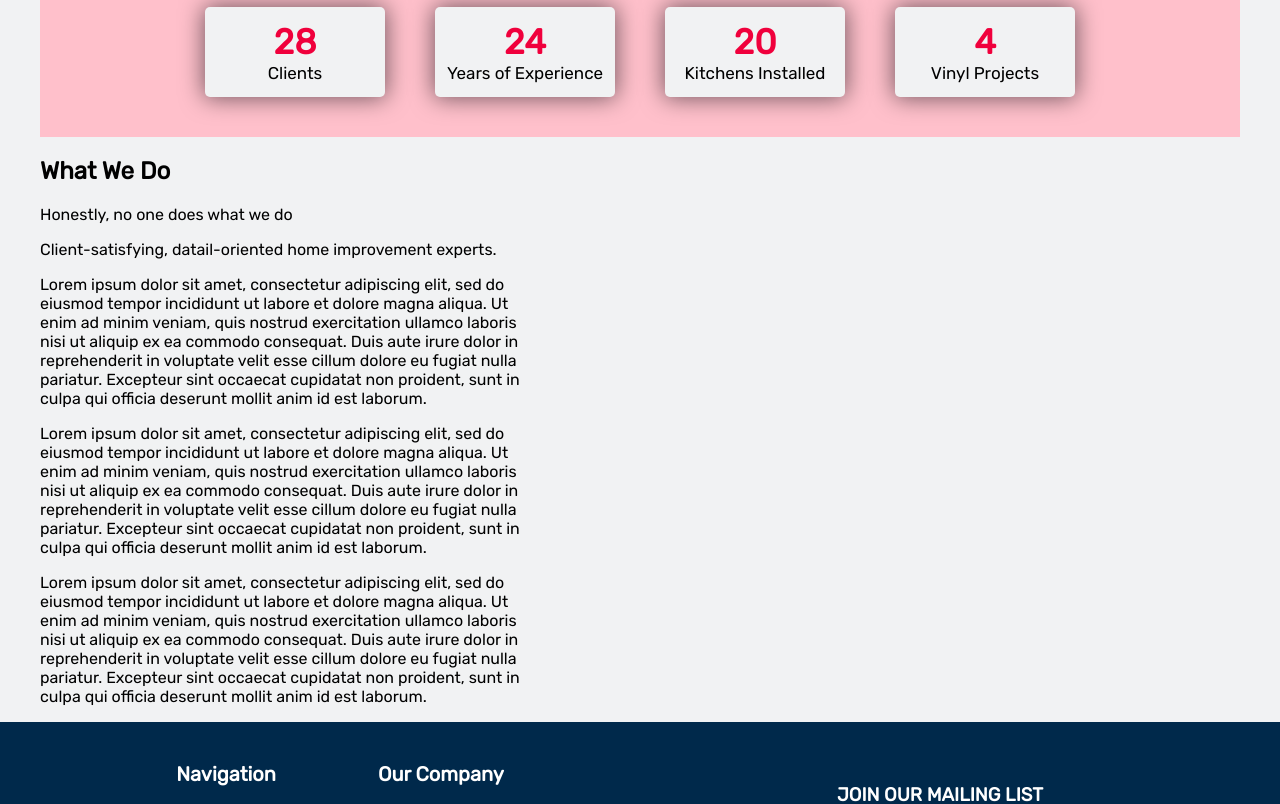
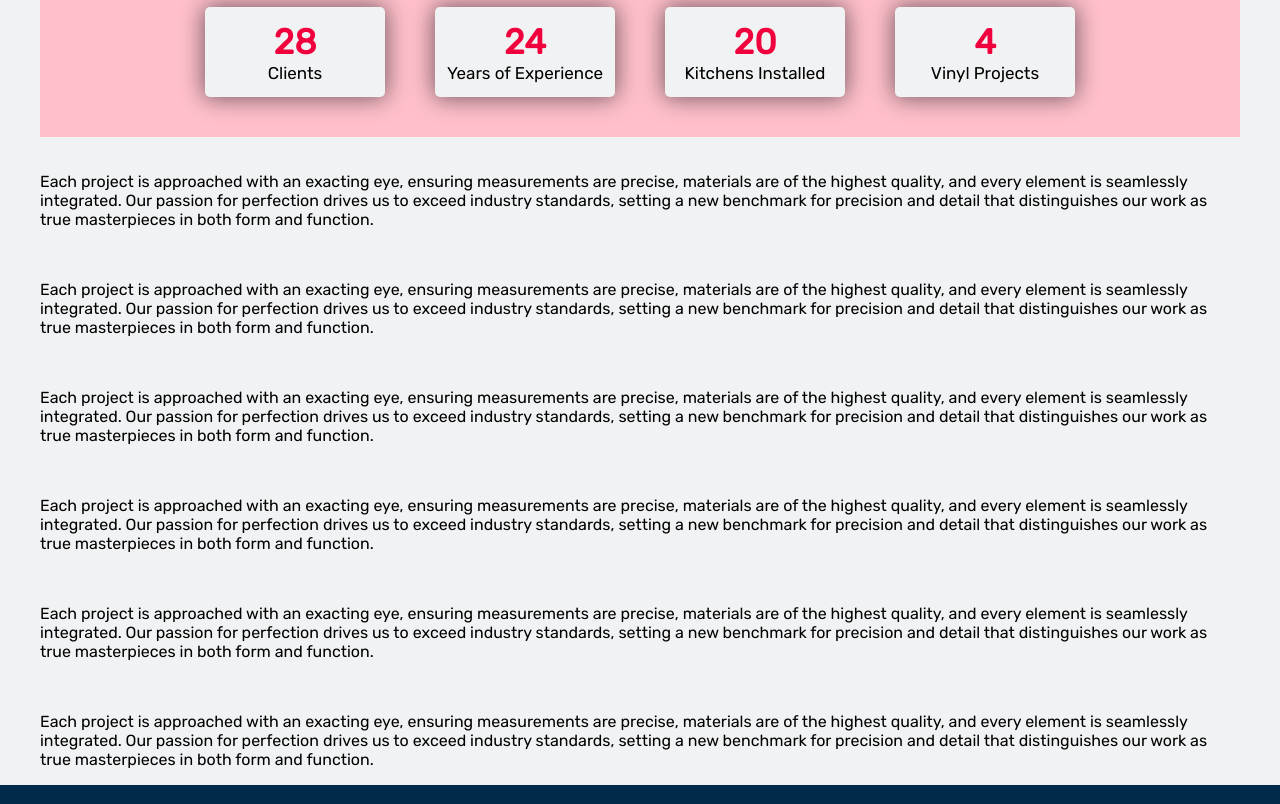
Before and after one commit to propitive/avanti-enterprises, a React (Create React App) app: page /about-us in a window 1280 px wide. Shown: the part 460-1264 px from the top of the page. Built offline with nearby package versions, Linux system fonts and the light colour scheme; a web font is replaced by a local one.

Commit message:
reformatted the about section

```diff
--- a/src/components/About/About.css
+++ b/src/components/About/About.css
@@ -96,31 +96,17 @@
 }
 
 .about__what {
-  display: flex;
-  flex-direction: row;
-  justify-content: space-between;
   width: calc(100% - 80px);
   margin: 0 auto 0;
 }
 
-.about__what-text {
-  width: 500px;
+.about__what-card {
 }
 
-.about__what-text__header {
+.about__what-card__icon {
 }
 
-.about__what-text__title {
-}
-
-.about__what-text__subtitle {
-}
-
-.about__what-text__paragraph {
-}
-
-.about__what-icons {
-  width: 500px;
+.about__what-card__paragraph {
 }
 
 @media screen and (max-width: 1300px) {
--- a/src/components/About/About.js
+++ b/src/components/About/About.js
@@ -1,5 +1,6 @@
 import Header from "../Header/Header";
 import Footer from "../Footer/Footer";
+import facebook from "../../images/icons/facebook.svg";
 import waveBackground from "../../images/about/waveBackground.svg";
 
 function About() {
@@ -8,7 +9,6 @@ function About() {
       <Header />
       <div className="about">
         <div className="about__header">
-          {/* <h2 className="about__header__header">Installation Experts</h2> */}
           <p className="about__header__subtitle">
             Disrupting the overpriced home improvement industry with{" "}
             <a className="about__header__subtitle__emphasis">radically fair</a>{" "}
@@ -46,43 +46,72 @@ function About() {
           </div>
         </div>
         <div className="about__what">
-          <div className="about__what-text">
-            <h2 className="about__what-text__header">What We Do</h2>
-            <p className="about__what-text__title">
-              Honestly, no one does what we do
-            </p>
-            <p className="about__what-text__subtitle">
-              Client-satisfying, datail-oriented home improvement experts.
-            </p>
-            <p className="about__what-text__paragraph">
-              Lorem ipsum dolor sit amet, consectetur adipiscing elit, sed do
-              eiusmod tempor incididunt ut labore et dolore magna aliqua. Ut
-              enim ad minim veniam, quis nostrud exercitation ullamco laboris
-              nisi ut aliquip ex ea commodo consequat. Duis aute irure dolor in
-              reprehenderit in voluptate velit esse cillum dolore eu fugiat
-              nulla pariatur. Excepteur sint occaecat cupidatat non proident,
-              sunt in culpa qui officia deserunt mollit anim id est laborum.
-            </p>
-            <p className="about__what-text__paragraph">
-              Lorem ipsum dolor sit amet, consectetur adipiscing elit, sed do
-              eiusmod tempor incididunt ut labore et dolore magna aliqua. Ut
-              enim ad minim veniam, quis nostrud exercitation ullamco laboris
-              nisi ut aliquip ex ea commodo consequat. Duis aute irure dolor in
-              reprehenderit in voluptate velit esse cillum dolore eu fugiat
-              nulla pariatur. Excepteur sint occaecat cupidatat non proident,
-              sunt in culpa qui officia deserunt mollit anim id est laborum.
-            </p>
-            <p className="about__what-text__paragraph">
-              Lorem ipsum dolor sit amet, consectetur adipiscing elit, sed do
-              eiusmod tempor incididunt ut labore et dolore magna aliqua. Ut
-              enim ad minim veniam, quis nostrud exercitation ullamco laboris
-              nisi ut aliquip ex ea commodo consequat. Duis aute irure dolor in
-              reprehenderit in voluptate velit esse cillum dolore eu fugiat
-              nulla pariatur. Excepteur sint occaecat cupidatat non proident,
-              sunt in culpa qui officia deserunt mollit anim id est laborum.
+          <div className="about__what-card">
+            <img className="about__what-card__icon" img={facebook} />
+            <p className="about__what-card__paragraph">
+              Each project is approached with an exacting eye, ensuring
+              measurements are precise, materials are of the highest quality,
+              and every element is seamlessly integrated. Our passion for
+              perfection drives us to exceed industry standards, setting a new
+              benchmark for precision and detail that distinguishes our work as
+              true masterpieces in both form and function.
             </p>
           </div>
-          <div className="about__what-icons"></div>
+          <div className="about__what-card">
+            <img className="about__what-card__icon" img={facebook} />
+            <p className="about__what-card__paragraph">
+              Each project is approached with an exacting eye, ensuring
+              measurements are precise, materials are of the highest quality,
+              and every element is seamlessly integrated. Our passion for
+              perfection drives us to exceed industry standards, setting a new
+              benchmark for precision and detail that distinguishes our work as
+              true masterpieces in both form and function.
+            </p>
+          </div>
+          <div className="about__what-card">
+            <img className="about__what-card__icon" img={facebook} />
+            <p className="about__what-card__paragraph">
+              Each project is approached with an exacting eye, ensuring
+              measurements are precise, materials are of the highest quality,
+              and every element is seamlessly integrated. Our passion for
+              perfection drives us to exceed industry standards, setting a new
+              benchmark for precision and detail that distinguishes our work as
+              true masterpieces in both form and function.
+            </p>
+          </div>
+          <div className="about__what-card">
+            <img className="about__what-card__icon" img={facebook} />
+            <p className="about__what-card__paragraph">
+              Each project is approached with an exacting eye, ensuring
+              measurements are precise, materials are of the highest quality,
+              and every element is seamlessly integrated. Our passion for
+              perfection drives us to exceed industry standards, setting a new
+              benchmark for precision and detail that distinguishes our work as
+              true masterpieces in both form and function.
+            </p>
+          </div>
+          <div className="about__what-card">
+            <img className="about__what-card__icon" img={facebook} />
+            <p className="about__what-card__paragraph">
+              Each project is approached with an exacting eye, ensuring
+              measurements are precise, materials are of the highest quality,
+              and every element is seamlessly integrated. Our passion for
+              perfection drives us to exceed industry standards, setting a new
+              benchmark for precision and detail that distinguishes our work as
+              true masterpieces in both form and function.
+            </p>
+          </div>
+          <div className="about__what-card">
+            <img className="about__what-card__icon" img={facebook} />
+            <p className="about__what-card__paragraph">
+              Each project is approached with an exacting eye, ensuring
+              measurements are precise, materials are of the highest quality,
+              and every element is seamlessly integrated. Our passion for
+              perfection drives us to exceed industry standards, setting a new
+              benchmark for precision and detail that distinguishes our work as
+              true masterpieces in both form and function.
+            </p>
+          </div>
         </div>
       </div>
       <Footer />
```
